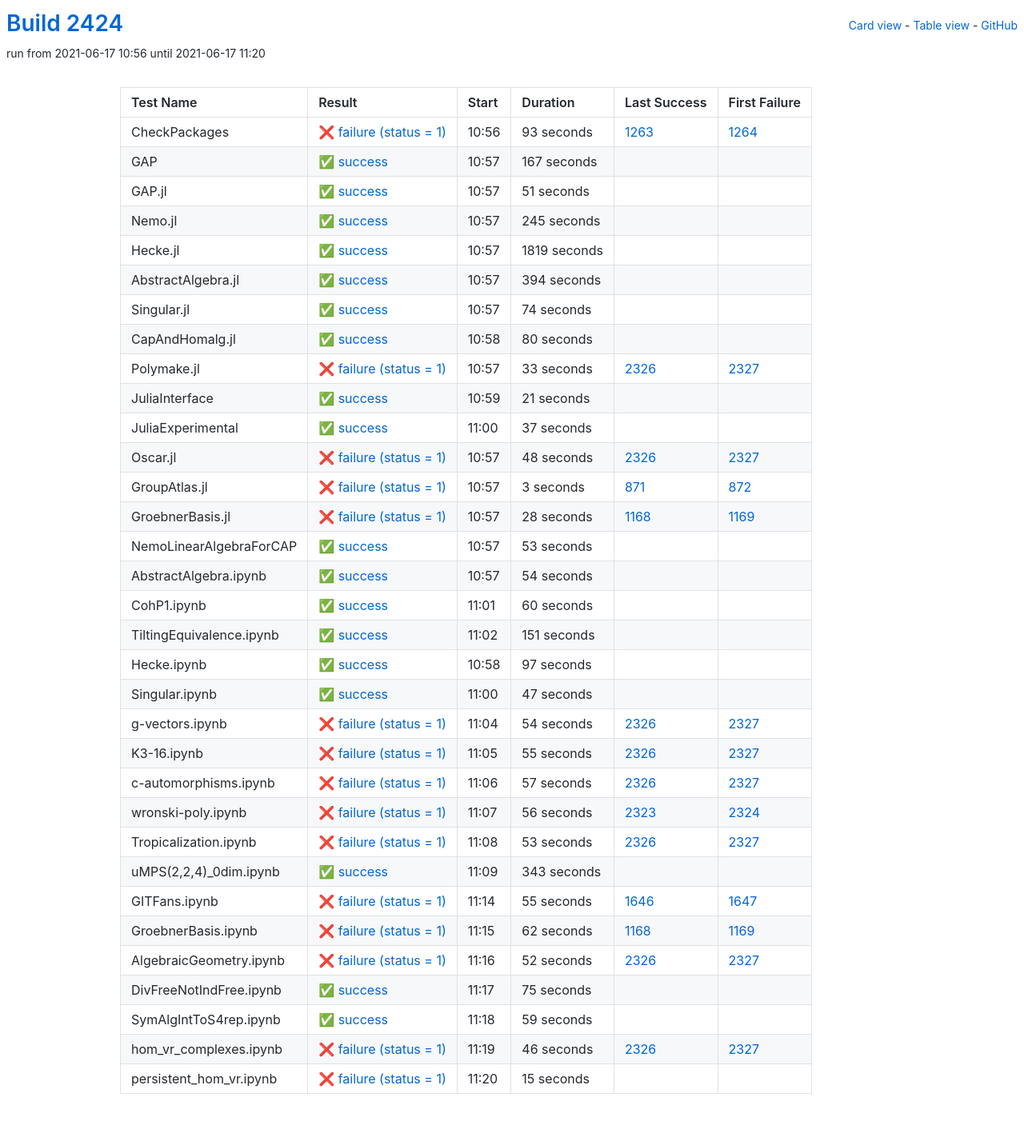
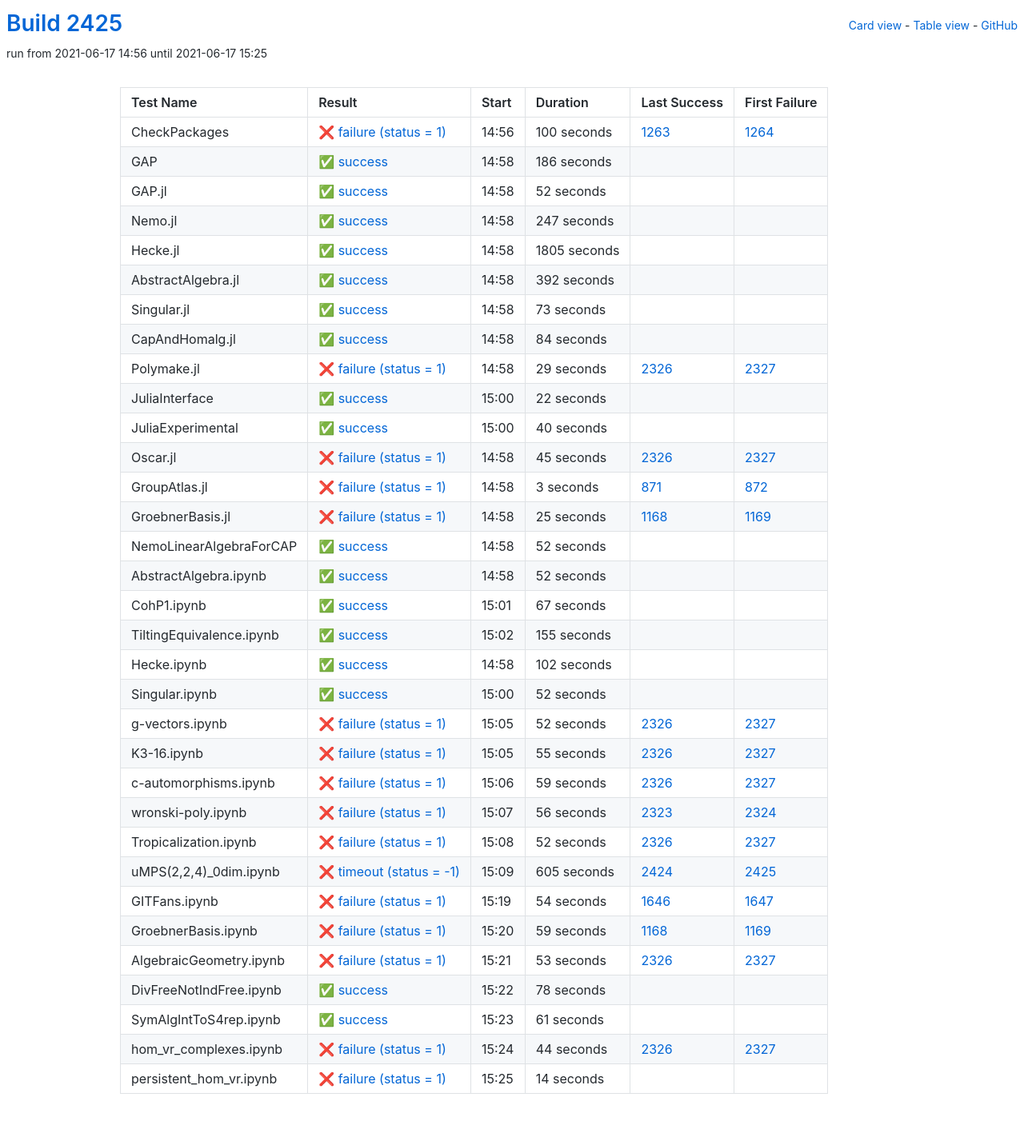
Before and after one commit to oscar-system/oscar-ci-status-stable, a Jekyll site: the page built from table.html, in a window 1280 px wide. Shown: the whole page at 80% size. Built offline with Jekyll 4.4.1, drawn with Linux system fonts in a browser that asks for light colours.

Commit message:
Build #2425

```diff
--- a/_data/ci.yml
+++ b/_data/ci.yml
@@ -1,6 +1,6 @@
 ---
-build: 2424
-build_url: https://oscarci.mathematik.uni-kl.de/job/oscar-stable/2424/
+build: 2425
+build_url: https://oscarci.mathematik.uni-kl.de/job/oscar-stable/2425/
 job: oscar-stable
 organization: oscar-system
 repo: oscar-ci-status-stable
@@ -8,152 +8,152 @@ repourl: https://github.com/oscar-system/oscar-ci-status-stable
 tests:
 - name: CheckPackages
   id: checkpackages
-  log: https://oscarci.mathematik.uni-kl.de/job/oscar-stable/2424/artifact/logs/build-2424/CheckPackages.log
-  start: 2021-06-17 10:56
+  log: https://oscarci.mathematik.uni-kl.de/job/oscar-stable/2425/artifact/logs/build-2425/CheckPackages.log
+  start: 2021-06-17 14:56
   success: false
   exitcode: 1
   status: failure
-  duration: 93
+  duration: 100
   last_success: 1263
   last_success_url: https://oscarci.mathematik.uni-kl.de/job/oscar-stable/1263/
   first_failure: 1264
   first_failure_url: https://oscarci.mathematik.uni-kl.de/job/oscar-stable/1264/
 - name: GAP
   id: gap
-  log: https://oscarci.mathematik.uni-kl.de/job/oscar-stable/2424/artifact/logs/build-2424/GAP.log
-  start: 2021-06-17 10:57
+  log: https://oscarci.mathematik.uni-kl.de/job/oscar-stable/2425/artifact/logs/build-2425/GAP.log
+  start: 2021-06-17 14:58
   success: true
   exitcode: 0
   status: success
-  duration: 167
+  duration: 186
   last_success: false
   last_success_url:
   first_failure: false
   first_failure_url:
 - name: GAP.jl
   id: gap-jl
-  log: https://oscarci.mathematik.uni-kl.de/job/oscar-stable/2424/artifact/logs/build-2424/GAP.jl.log
-  start: 2021-06-17 10:57
+  log: https://oscarci.mathematik.uni-kl.de/job/oscar-stable/2425/artifact/logs/build-2425/GAP.jl.log
+  start: 2021-06-17 14:58
   success: true
   exitcode: 0
   status: success
-  duration: 51
+  duration: 52
   last_success: false
   last_success_url:
   first_failure: false
   first_failure_url:
 - name: Nemo.jl
   id: nemo-jl
-  log: https://oscarci.mathematik.uni-kl.de/job/oscar-stable/2424/artifact/logs/build-2424/Nemo.jl.log
-  start: 2021-06-17 10:57
+  log: https://oscarci.mathematik.uni-kl.de/job/oscar-stable/2425/artifact/logs/build-2425/Nemo.jl.log
+  start: 2021-06-17 14:58
   success: true
   exitcode: 0
   status: success
-  duration: 245
+  duration: 247
   last_success: false
   last_success_url:
   first_failure: false
   first_failure_url:
 - name: Hecke.jl
   id: hecke-jl
-  log: https://oscarci.mathematik.uni-kl.de/job/oscar-stable/2424/artifact/logs/build-2424/Hecke.jl.log
-  start: 2021-06-17 10:57
+  log: https://oscarci.mathematik.uni-kl.de/job/oscar-stable/2425/artifact/logs/build-2425/Hecke.jl.log
+  start: 2021-06-17 14:58
   success: true
   exitcode: 0
   status: success
-  duration: 1819
+  duration: 1805
   last_success: false
   last_success_url:
   first_failure: false
   first_failure_url:
 - name: AbstractAlgebra.jl
   id: abstractalgebra-jl
-  log: https://oscarci.mathematik.uni-kl.de/job/oscar-stable/2424/artifact/logs/build-2424/AbstractAlgebra.jl.log
-  start: 2021-06-17 10:57
+  log: https://oscarci.mathematik.uni-kl.de/job/oscar-stable/2425/artifact/logs/build-2425/AbstractAlgebra.jl.log
+  start: 2021-06-17 14:58
   success: true
   exitcode: 0
   status: success
-  duration: 394
+  duration: 392
   last_success: false
   last_success_url:
   first_failure: false
   first_failure_url:
 - name: Singular.jl
   id: singular-jl
-  log: https://oscarci.mathematik.uni-kl.de/job/oscar-stable/2424/artifact/logs/build-2424/Singular.jl.log
-  start: 2021-06-17 10:57
+  log: https://oscarci.mathematik.uni-kl.de/job/oscar-stable/2425/artifact/logs/build-2425/Singular.jl.log
+  start: 2021-06-17 14:58
   success: true
   exitcode: 0
   status: success
-  duration: 74
+  duration: 73
   last_success: false
   last_success_url:
   first_failure: false
   first_failure_url:
 - name: CapAndHomalg.jl
   id: capandhomalg-jl
-  log: https://oscarci.mathematik.uni-kl.de/job/oscar-stable/2424/artifact/logs/build-2424/CapAndHomalg.jl.log
-  start: 2021-06-17 10:58
+  log: https://oscarci.mathematik.uni-kl.de/job/oscar-stable/2425/artifact/logs/build-2425/CapAndHomalg.jl.log
+  start: 2021-06-17 14:58
   success: true
   exitcode: 0
   status: success
-  duration: 80
+  duration: 84
   last_success: false
   last_success_url:
   first_failure: false
   first_failure_url:
 - name: Polymake.jl
   id: polymake-jl
-  log: https://oscarci.mathematik.uni-kl.de/job/oscar-stable/2424/artifact/logs/build-2424/Polymake.jl.log
-  start: 2021-06-17 10:57
+  log: https://oscarci.mathematik.uni-kl.de/job/oscar-stable/2425/artifact/logs/build-2425/Polymake.jl.log
+  start: 2021-06-17 14:58
   success: false
   exitcode: 1
   status: failure
-  duration: 33
+  duration: 29
   last_success: 2326
   last_success_url: https://oscarci.mathematik.uni-kl.de/job/oscar-stable/2326/
   first_failure: 2327
   first_failure_url: https://oscarci.mathematik.uni-kl.de/job/oscar-stable/2327/
 - name: JuliaInterface
   id: juliainterface
-  log: https://oscarci.mathematik.uni-kl.de/job/oscar-stable/2424/artifact/logs/build-2424/JuliaInterface.log
-  start: 2021-06-17 10:59
+  log: https://oscarci.mathematik.uni-kl.de/job/oscar-stable/2425/artifact/logs/build-2425/JuliaInterface.log
+  start: 2021-06-17 15:00
   success: true
   exitcode: 0
   status: success
-  duration: 21
+  duration: 22
   last_success: false
   last_success_url:
   first_failure: false
   first_failure_url:
 - name: JuliaExperimental
   id: juliaexperimental
-  log: https://oscarci.mathematik.uni-kl.de/job/oscar-stable/2424/artifact/logs/build-2424/JuliaExperimental.log
-  start: 2021-06-17 11:00
+  log: https://oscarci.mathematik.uni-kl.de/job/oscar-stable/2425/artifact/logs/build-2425/JuliaExperimental.log
+  start: 2021-06-17 15:00
   success: true
   exitcode: 0
   status: success
-  duration: 37
+  duration: 40
   last_success: false
   last_success_url:
   first_failure: false
   first_failure_url:
 - name: Oscar.jl
   id: oscar-jl
-  log: https://oscarci.mathematik.uni-kl.de/job/oscar-stable/2424/artifact/logs/build-2424/Oscar.jl.log
-  start: 2021-06-17 10:57
+  log: https://oscarci.mathematik.uni-kl.de/job/oscar-stable/2425/artifact/logs/build-2425/Oscar.jl.log
+  start: 2021-06-17 14:58
   success: false
   exitcode: 1
   status: failure
-  duration: 48
+  duration: 45
   last_success: 2326
   last_success_url: https://oscarci.mathematik.uni-kl.de/job/oscar-stable/2326/
   first_failure: 2327
   first_failure_url: https://oscarci.mathematik.uni-kl.de/job/oscar-stable/2327/
 - name: GroupAtlas.jl
   id: groupatlas-jl
-  log: https://oscarci.mathematik.uni-kl.de/job/oscar-stable/2424/artifact/logs/build-2424/GroupAtlas.jl.log
-  start: 2021-06-17 10:57
+  log: https://oscarci.mathematik.uni-kl.de/job/oscar-stable/2425/artifact/logs/build-2425/GroupAtlas.jl.log
+  start: 2021-06-17 14:58
   success: false
   exitcode: 1
   status: failure
@@ -164,104 +164,104 @@ tests:
   first_failure_url: https://oscarci.mathematik.uni-kl.de/job/oscar-stable/872/
 - name: GroebnerBasis.jl
   id: groebnerbasis-jl
-  log: https://oscarci.mathematik.uni-kl.de/job/oscar-stable/2424/artifact/logs/build-2424/GroebnerBasis.jl.log
-  start: 2021-06-17 10:57
+  log: https://oscarci.mathematik.uni-kl.de/job/oscar-stable/2425/artifact/logs/build-2425/GroebnerBasis.jl.log
+  start: 2021-06-17 14:58
   success: false
   exitcode: 1
   status: failure
-  duration: 28
+  duration: 25
   last_success: 1168
   last_success_url: https://oscarci.mathematik.uni-kl.de/job/oscar-stable/1168/
   first_failure: 1169
   first_failure_url: https://oscarci.mathematik.uni-kl.de/job/oscar-stable/1169/
 - name: NemoLinearAlgebraForCAP
   id: nemolinearalgebraforcap
-  log: https://oscarci.mathematik.uni-kl.de/job/oscar-stable/2424/artifact/logs/build-2424/NemoLinearAlgebraForCAP.log
-  start: 2021-06-17 10:57
+  log: https://oscarci.mathematik.uni-kl.de/job/oscar-stable/2425/artifact/logs/build-2425/NemoLinearAlgebraForCAP.log
+  start: 2021-06-17 14:58
   success: true
   exitcode: 0
   status: success
-  duration: 53
+  duration: 52
   last_success: false
   last_success_url:
   first_failure: false
   first_failure_url:
 - name: AbstractAlgebra.ipynb
   id: abstractalgebra-ipynb
-  log: https://oscarci.mathematik.uni-kl.de/job/oscar-stable/2424/artifact/logs/build-2424/AbstractAlgebra.ipynb.log
-  start: 2021-06-17 10:57
+  log: https://oscarci.mathematik.uni-kl.de/job/oscar-stable/2425/artifact/logs/build-2425/AbstractAlgebra.ipynb.log
+  start: 2021-06-17 14:58
   success: true
   exitcode: 0
   status: success
-  duration: 54
+  duration: 52
   last_success: false
   last_success_url:
   first_failure: false
   first_failure_url:
 - name: CohP1.ipynb
   id: cohp1-ipynb
-  log: https://oscarci.mathematik.uni-kl.de/job/oscar-stable/2424/artifact/logs/build-2424/CohP1.ipynb.log
-  start: 2021-06-17 11:01
+  log: https://oscarci.mathematik.uni-kl.de/job/oscar-stable/2425/artifact/logs/build-2425/CohP1.ipynb.log
+  start: 2021-06-17 15:01
   success: true
   exitcode: 0
   status: success
-  duration: 60
+  duration: 67
   last_success: false
   last_success_url:
   first_failure: false
   first_failure_url:
 - name: TiltingEquivalence.ipynb
   id: tiltingequivalence-ipynb
-  log: https://oscarci.mathematik.uni-kl.de/job/oscar-stable/2424/artifact/logs/build-2424/TiltingEquivalence.ipynb.log
-  start: 2021-06-17 11:02
+  log: https://oscarci.mathematik.uni-kl.de/job/oscar-stable/2425/artifact/logs/build-2425/TiltingEquivalence.ipynb.log
+  start: 2021-06-17 15:02
   success: true
   exitcode: 0
   status: success
-  duration: 151
+  duration: 155
   last_success: false
   last_success_url:
   first_failure: false
   first_failure_url:
 - name: Hecke.ipynb
   id: hecke-ipynb
-  log: https://oscarci.mathematik.uni-kl.de/job/oscar-stable/2424/artifact/logs/build-2424/Hecke.ipynb.log
-  start: 2021-06-17 10:58
+  log: https://oscarci.mathematik.uni-kl.de/job/oscar-stable/2425/artifact/logs/build-2425/Hecke.ipynb.log
+  start: 2021-06-17 14:58
   success: true
   exitcode: 0
   status: success
-  duration: 97
+  duration: 102
   last_success: false
   last_success_url:
   first_failure: false
   first_failure_url:
 - name: Singular.ipynb
   id: singular-ipynb
-  log: https://oscarci.mathematik.uni-kl.de/job/oscar-stable/2424/artifact/logs/build-2424/Singular.ipynb.log
-  start: 2021-06-17 11:00
+  log: https://oscarci.mathematik.uni-kl.de/job/oscar-stable/2425/artifact/logs/build-2425/Singular.ipynb.log
+  start: 2021-06-17 15:00
   success: true
   exitcode: 0
   status: success
-  duration: 47
+  duration: 52
   last_success: false
   last_success_url:
   first_failure: false
   first_failure_url:
 - name: g-vectors.ipynb
   id: g-vectors-ipynb
-  log: https://oscarci.mathematik.uni-kl.de/job/oscar-stable/2424/artifact/logs/build-2424/g-vectors.ipynb.log
-  start: 2021-06-17 11:04
+  log: https://oscarci.mathematik.uni-kl.de/job/oscar-stable/2425/artifact/logs/build-2425/g-vectors.ipynb.log
+  start: 2021-06-17 15:05
   success: false
   exitcode: 1
   status: failure
-  duration: 54
+  duration: 52
   last_success: 2326
   last_success_url: https://oscarci.mathematik.uni-kl.de/job/oscar-stable/2326/
   first_failure: 2327
   first_failure_url: https://oscarci.mathematik.uni-kl.de/job/oscar-stable/2327/
 - name: K3-16.ipynb
   id: k3-16-ipynb
-  log: https://oscarci.mathematik.uni-kl.de/job/oscar-stable/2424/artifact/logs/build-2424/K3-16.ipynb.log
-  start: 2021-06-17 11:05
+  log: https://oscarci.mathematik.uni-kl.de/job/oscar-stable/2425/artifact/logs/build-2425/K3-16.ipynb.log
+  start: 2021-06-17 15:05
   success: false
   exitcode: 1
   status: failure
@@ -272,20 +272,20 @@ tests:
   first_failure_url: https://oscarci.mathematik.uni-kl.de/job/oscar-stable/2327/
 - name: c-automorphisms.ipynb
   id: c-automorphisms-ipynb
-  log: https://oscarci.mathematik.uni-kl.de/job/oscar-stable/2424/artifact/logs/build-2424/c-automorphisms.ipynb.log
-  start: 2021-06-17 11:06
+  log: https://oscarci.mathematik.uni-kl.de/job/oscar-stable/2425/artifact/logs/build-2425/c-automorphisms.ipynb.log
+  start: 2021-06-17 15:06
   success: false
   exitcode: 1
   status: failure
-  duration: 57
+  duration: 59
   last_success: 2326
   last_success_url: https://oscarci.mathematik.uni-kl.de/job/oscar-stable/2326/
   first_failure: 2327
   first_failure_url: https://oscarci.mathematik.uni-kl.de/job/oscar-stable/2327/
 - name: wronski-poly.ipynb
   id: wronski-poly-ipynb
-  log: https://oscarci.mathematik.uni-kl.de/job/oscar-stable/2424/artifact/logs/build-2424/wronski-poly.ipynb.log
-  start: 2021-06-17 11:07
+  log: https://oscarci.mathematik.uni-kl.de/job/oscar-stable/2425/artifact/logs/build-2425/wronski-poly.ipynb.log
+  start: 2021-06-17 15:07
   success: false
   exitcode: 1
   status: failure
@@ -296,8 +296,56 @@ tests:
   first_failure_url: https://oscarci.mathematik.uni-kl.de/job/oscar-stable/2324/
 - name: Tropicalization.ipynb
   id: tropicalization-ipynb
-  log: https://oscarci.mathematik.uni-kl.de/job/oscar-stable/2424/artifact/logs/build-2424/Tropicalization.ipynb.log
-  start: 2021-06-17 11:08
+  log: https://oscarci.mathematik.uni-kl.de/job/oscar-stable/2425/artifact/logs/build-2425/Tropicalization.ipynb.log
+  start: 2021-06-17 15:08
+  success: false
+  exitcode: 1
+  status: failure
+  duration: 52
+  last_success: 2326
+  last_success_url: https://oscarci.mathematik.uni-kl.de/job/oscar-stable/2326/
+  first_failure: 2327
+  first_failure_url: https://oscarci.mathematik.uni-kl.de/job/oscar-stable/2327/
+- name: uMPS(2,2,4)_0dim.ipynb
+  id: umps-2-2-4-0dim-ipynb
+  log: https://oscarci.mathematik.uni-kl.de/job/oscar-stable/2425/artifact/logs/build-2425/uMPS-2-2-4-_0dim.ipynb.log
+  start: 2021-06-17 15:09
+  success: false
+  exitcode: -1
+  status: timeout
+  duration: 605
+  last_success: 2424
+  last_success_url: https://oscarci.mathematik.uni-kl.de/job/oscar-stable/2424/
+  first_failure: 2425
+  first_failure_url: https://oscarci.mathematik.uni-kl.de/job/oscar-stable/2425/
+- name: GITFans.ipynb
+  id: gitfans-ipynb
+  log: https://oscarci.mathematik.uni-kl.de/job/oscar-stable/2425/artifact/logs/build-2425/GITFans.ipynb.log
+  start: 2021-06-17 15:19
+  success: false
+  exitcode: 1
+  status: failure
+  duration: 54
+  last_success: 1646
+  last_success_url: https://oscarci.mathematik.uni-kl.de/job/oscar-stable/1646/
+  first_failure: 1647
+  first_failure_url: https://oscarci.mathematik.uni-kl.de/job/oscar-stable/1647/
+- name: GroebnerBasis.ipynb
+  id: groebnerbasis-ipynb
+  log: https://oscarci.mathematik.uni-kl.de/job/oscar-stable/2425/artifact/logs/build-2425/GroebnerBasis.ipynb.log
+  start: 2021-06-17 15:20
+  success: false
+  exitcode: 1
+  status: failure
+  duration: 59
+  last_success: 1168
+  last_success_url: https://oscarci.mathematik.uni-kl.de/job/oscar-stable/1168/
+  first_failure: 1169
+  first_failure_url: https://oscarci.mathematik.uni-kl.de/job/oscar-stable/1169/
+- name: AlgebraicGeometry.ipynb
+  id: algebraicgeometry-ipynb
+  log: https://oscarci.mathematik.uni-kl.de/job/oscar-stable/2425/artifact/logs/build-2425/AlgebraicGeometry.ipynb.log
+  start: 2021-06-17 15:21
   success: false
   exitcode: 1
   status: failure
@@ -306,98 +354,50 @@ tests:
   last_success_url: https://oscarci.mathematik.uni-kl.de/job/oscar-stable/2326/
   first_failure: 2327
   first_failure_url: https://oscarci.mathematik.uni-kl.de/job/oscar-stable/2327/
-- name: uMPS(2,2,4)_0dim.ipynb
-  id: umps-2-2-4-0dim-ipynb
-  log: https://oscarci.mathematik.uni-kl.de/job/oscar-stable/2424/artifact/logs/build-2424/uMPS-2-2-4-_0dim.ipynb.log
-  start: 2021-06-17 11:09
+- name: DivFreeNotIndFree.ipynb
+  id: divfreenotindfree-ipynb
+  log: https://oscarci.mathematik.uni-kl.de/job/oscar-stable/2425/artifact/logs/build-2425/DivFreeNotIndFree.ipynb.log
+  start: 2021-06-17 15:22
   success: true
   exitcode: 0
   status: success
-  duration: 343
-  last_success: false
-  last_success_url:
-  first_failure: false
-  first_failure_url:
-- name: GITFans.ipynb
-  id: gitfans-ipynb
-  log: https://oscarci.mathematik.uni-kl.de/job/oscar-stable/2424/artifact/logs/build-2424/GITFans.ipynb.log
-  start: 2021-06-17 11:14
-  success: false
-  exitcode: 1
-  status: failure
-  duration: 55
-  last_success: 1646
-  last_success_url: https://oscarci.mathematik.uni-kl.de/job/oscar-stable/1646/
-  first_failure: 1647
-  first_failure_url: https://oscarci.mathematik.uni-kl.de/job/oscar-stable/1647/
-- name: GroebnerBasis.ipynb
-  id: groebnerbasis-ipynb
-  log: https://oscarci.mathematik.uni-kl.de/job/oscar-stable/2424/artifact/logs/build-2424/GroebnerBasis.ipynb.log
-  start: 2021-06-17 11:15
-  success: false
-  exitcode: 1
-  status: failure
-  duration: 62
-  last_success: 1168
-  last_success_url: https://oscarci.mathematik.uni-kl.de/job/oscar-stable/1168/
-  first_failure: 1169
-  first_failure_url: https://oscarci.mathematik.uni-kl.de/job/oscar-stable/1169/
-- name: AlgebraicGeometry.ipynb
-  id: algebraicgeometry-ipynb
-  log: https://oscarci.mathematik.uni-kl.de/job/oscar-stable/2424/artifact/logs/build-2424/AlgebraicGeometry.ipynb.log
-  start: 2021-06-17 11:16
-  success: false
-  exitcode: 1
-  status: failure
-  duration: 52
-  last_success: 2326
-  last_success_url: https://oscarci.mathematik.uni-kl.de/job/oscar-stable/2326/
-  first_failure: 2327
-  first_failure_url: https://oscarci.mathematik.uni-kl.de/job/oscar-stable/2327/
-- name: DivFreeNotIndFree.ipynb
-  id: divfreenotindfree-ipynb
-  log: https://oscarci.mathematik.uni-kl.de/job/oscar-stable/2424/artifact/logs/build-2424/DivFreeNotIndFree.ipynb.log
-  start: 2021-06-17 11:17
-  success: true
-  exitcode: 0
-  status: success
-  duration: 75
+  duration: 78
   last_success: false
   last_success_url:
   first_failure: false
   first_failure_url:
 - name: SymAlgIntToS4rep.ipynb
   id: symalginttos4rep-ipynb
-  log: https://oscarci.mathematik.uni-kl.de/job/oscar-stable/2424/artifact/logs/build-2424/SymAlgIntToS4rep.ipynb.log
-  start: 2021-06-17 11:18
+  log: https://oscarci.mathematik.uni-kl.de/job/oscar-stable/2425/artifact/logs/build-2425/SymAlgIntToS4rep.ipynb.log
+  start: 2021-06-17 15:23
   success: true
   exitcode: 0
   status: success
-  duration: 59
+  duration: 61
   last_success: false
   last_success_url:
   first_failure: false
   first_failure_url:
 - name: hom_vr_complexes.ipynb
   id: hom-vr-complexes-ipynb
-  log: https://oscarci.mathematik.uni-kl.de/job/oscar-stable/2424/artifact/logs/build-2424/hom_vr_complexes.ipynb.log
-  start: 2021-06-17 11:19
+  log: https://oscarci.mathematik.uni-kl.de/job/oscar-stable/2425/artifact/logs/build-2425/hom_vr_complexes.ipynb.log
+  start: 2021-06-17 15:24
   success: false
   exitcode: 1
   status: failure
-  duration: 46
+  duration: 44
   last_success: 2326
   last_success_url: https://oscarci.mathematik.uni-kl.de/job/oscar-stable/2326/
   first_failure: 2327
   first_failure_url: https://oscarci.mathematik.uni-kl.de/job/oscar-stable/2327/
 - name: persistent_hom_vr.ipynb
   id: persistent-hom-vr-ipynb
-  log: https://oscarci.mathematik.uni-kl.de/job/oscar-stable/2424/artifact/logs/build-2424/persistent_hom_vr.ipynb.log
-  start: 2021-06-17 11:20
+  log: https://oscarci.mathematik.uni-kl.de/job/oscar-stable/2425/artifact/logs/build-2425/persistent_hom_vr.ipynb.log
+  start: 2021-06-17 15:25
   success: false
   exitcode: 1
   status: failure
-  duration: 15
+  duration: 14
   last_success: false
   last_success_url:
   first_failure: false
```
Also changed, not shown: README.md.
